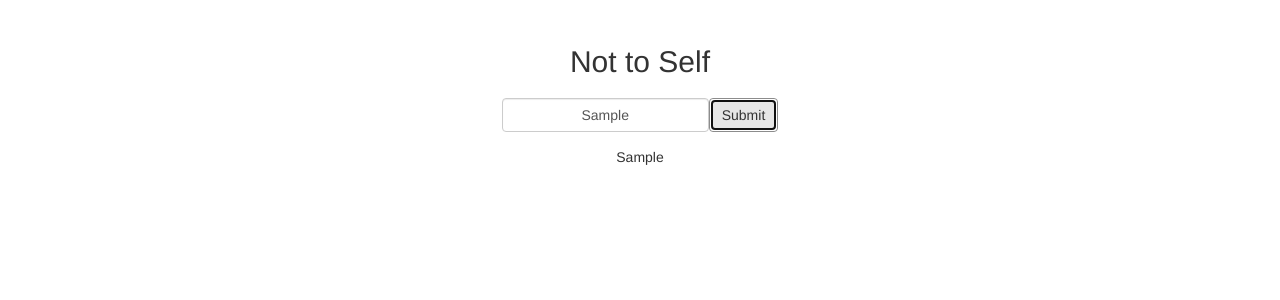
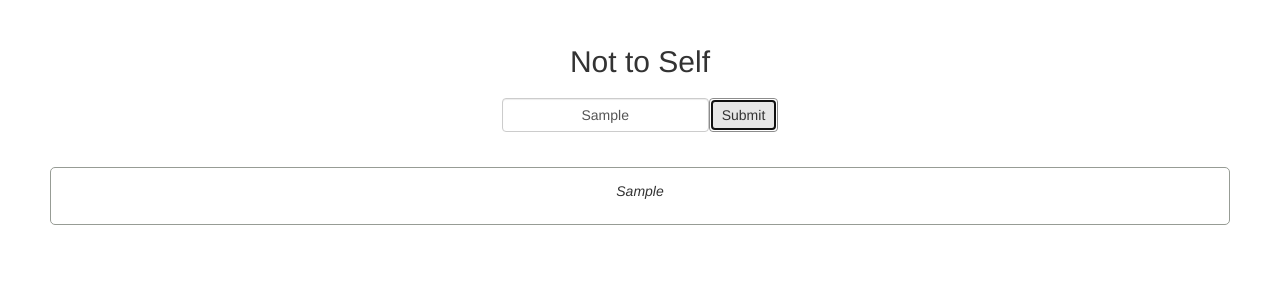
Before and after one commit to jkyletreman/note-to-self-react, a React (Create React App) app: page / in a window 1280 px wide. Both pictures are taken after typing "Sample" into the empty fields and a click on the button "Submit". Shown: the top 300 px of the page. Built offline with nearby package versions, Linux system fonts and the light colour scheme.

Commit message:
Add styling class

```diff
--- a/src/components/Note.jsx
+++ b/src/components/Note.jsx
@@ -3,7 +3,7 @@ import React, { Component } from 'react';
 export default class Note extends Component {
   render() {
     return (
-      <div>
+      <div className="note">
         <p>{this.props.note.text}</p>
       </div>
     )
```
